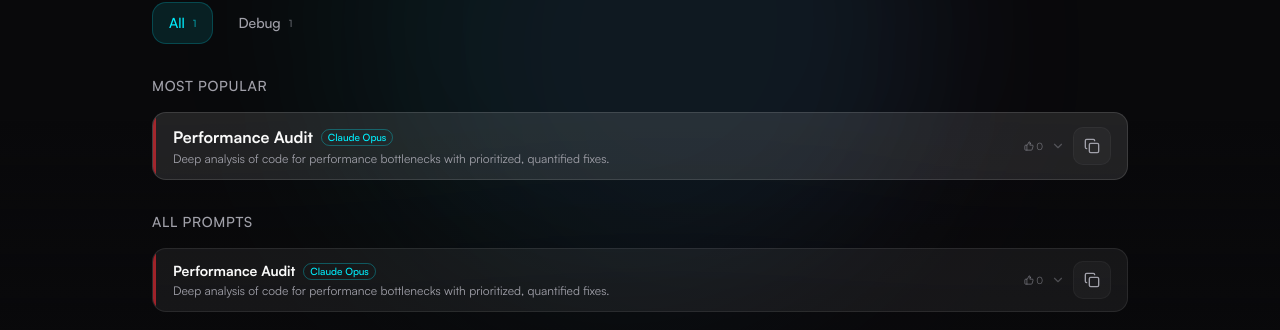
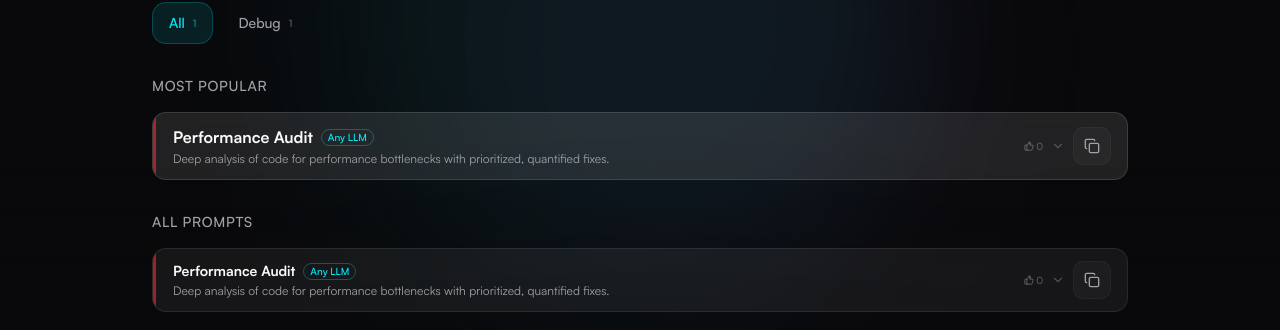
Before and after one commit to berkcanmeric/shipkit, a Next.js app: page /prompts in a window 1280 px wide. Shown: the part 1296-1626 px from the top of the page. Built offline with nearby package versions, Linux system fonts and the light colour scheme.

Commit message:
Remove Claude Opus from prompt bestWith field
Co-Authored-By: Claude Opus 4.6 <noreply@anthropic.com>

```diff
--- a/data/prompts.ts
+++ b/data/prompts.ts
@@ -21,7 +21,7 @@ export const prompts: Prompt[] = [
     description: "Deep analysis of code for performance bottlenecks with prioritized, quantified fixes.",
     category: "debug",
     tags: ["performance", "optimization", "profiling", "complexity", "memory", "react", "database"],
-    bestWith: "Claude Opus",
+    bestWith: "Any LLM",
     upvotes: 0,
     prompt: `Analyze this code for performance bottlenecks. Be specific — reference exact lines, quantify impact, and show fixed code.
 
```
